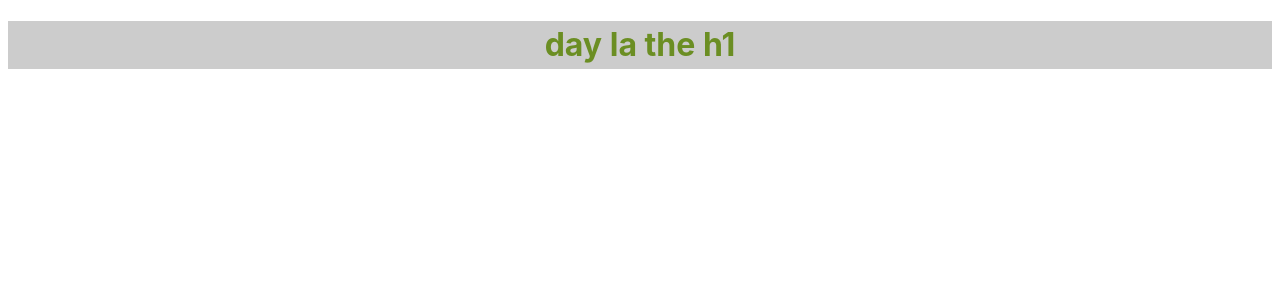
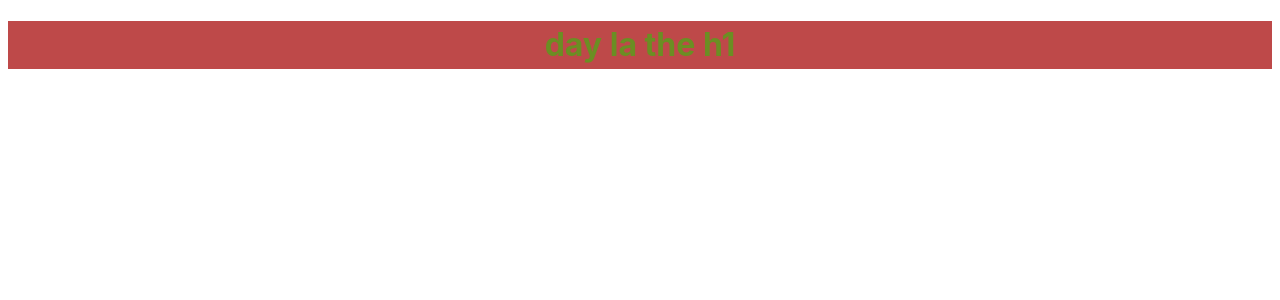
Before and after one commit to nguyenlongnd/learnGit, a React (Vite) app in the folder learnGit/: page / in a window 1280 px wide. Shown: the top 300 px of the page. Built offline with nearby package versions, Linux system fonts and the light colour scheme.

Commit message:
test git UI

```diff
--- a/learnGit/src/App.css
+++ b/learnGit/src/App.css
@@ -1,4 +1,5 @@
 h1{
   color: olivedrab;
-  background-color: #ccc;
+  background-color: #be4949;
+
 }
```
